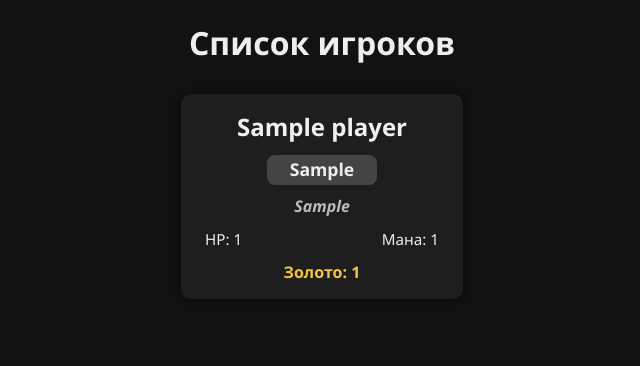
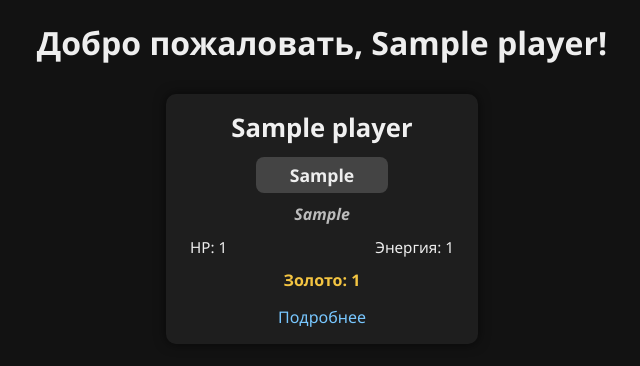
Before and after one commit to IndieGO86/flask-game, a Flask app: template templates/index.html in a window 1280 px wide. Shown: the top 366 px of the page, without its empty margins (318-958 px from the left). Run offline with Flask 3, Linux system fonts and the light colour scheme; the template is opened without the code that fills it: values that come from a table or form of the project are taken from there, others are empty; tables that the repository leaves empty hold one stand-in row (values such as "Sample post").

Commit message:
login page v.1

```diff
--- a/app.py
+++ b/app.py
@@ -1,16 +1,21 @@
-from flask import Flask, render_template_string,render_template, request, redirect, url_for
+from flask import Flask, render_template_string,render_template, request, redirect, url_for, session
 from models import db, Player
 import os
 
 app = Flask(__name__)
+app.secret_key = os.environ.get("SECRET_KEY", "supersecretkey")
 app.config['SQLALCHEMY_DATABASE_URI'] = os.environ.get("SQLALCHEMY_DATABASE_URI")
 app.config['SQLALCHEMY_TRACK_MODIFICATIONS'] = False
 db.init_app(app)
 
 @app.route("/")
 def index():
-    players = Player.query.all()
-    return render_template("index.html", players=players)
+    player_id = session.get("player_id")
+    if not player_id:
+        return redirect(url_for("register"))
+
+    player = Player.query.get(player_id)
+    return render_template("index.html", player=player)
 
 
 @app.route("/register", methods=["GET", "POST"])
@@ -42,6 +47,8 @@ def register():
         db.session.add(new_player)
         db.session.commit()
 
+        session["player_id"] = new_player.id
+
         return redirect(url_for("index"))
 
     return render_template("register.html")
--- a/templates/index.html
+++ b/templates/index.html
@@ -2,7 +2,7 @@
 <html lang="ru">
 <head>
   <meta charset="UTF-8" />
-    <title>Игроки</title>
+  <title>Ваш персонаж</title>
   <style>
     body {
       background: #121212;
@@ -18,13 +18,11 @@
 
     .container {
       display: flex;
-        flex-wrap: wrap;
-        gap: 20px;
       justify-content: center;
     }
 
     .card {
-        width: 250px;
+      width: 280px;
       background: #1e1e1e;
       padding: 16px;
       border-radius: 10px;
@@ -32,32 +30,23 @@
       transition: transform 0.2s ease;
     }
 
-      .card:hover {
-        transform: scale(1.03);
-      }
-
     .name {
       margin: 0 0 12px 0;
-        font-size: 1.5em;
+      font-size: 1.6em;
       text-align: center;
       color: #f0f0f0;
     }
 
     .race-box {
-          width: 100px;
-          height: auto;
+      width: 120px;
       background: #444;
       margin: 0 auto 10px auto;
-          padding: 5px;
+      padding: 6px;
       text-align: center;
       border-radius: 8px;
       font-weight: bold;
       font-size: 1.1em;
       user-select: none;
-
-          word-wrap: break-word;
-          white-space: normal;
-          line-height: 1.1;
     }
 
     .class {
@@ -81,13 +70,25 @@
       font-weight: bold;
       color: #f4c542;
     }
+
+    .details-link {
+      text-align: center;
+      margin-top: 15px;
+    }
+
+    .details-link a {
+      color: #78c7ff;
+      text-decoration: none;
+    }
+
+    .details-link a:hover {
+      text-decoration: underline;
+    }
   </style>
 </head>
 <body>
-    <h1>Список игроков</h1>
+  <h1>Добро пожаловать, {{ player.name }}!</h1>
   <div class="container">
-    {% if players %}
-        {% for player in players %}
     <div class="card">
       <h2 class="name">{{ player.name }}</h2>
       <div class="race-box">{{ player.race }}</div>
@@ -95,19 +96,19 @@
 
       <div class="stats">
         <span>HP: {{ player.health }}</span>
-              {% if player.player_class == 'Воин' %}
+        {% if player.energy is not none %}
           <span>Энергия: {{ player.energy }}</span>
-              {% else %}
+        {% elif player.mana is not none %}
           <span>Мана: {{ player.mana }}</span>
         {% endif %}
       </div>
 
       <div class="gold">Золото: {{ player.gold }}</div>
+
+      <div class="details-link">
+        <a href="{{ url_for('profile') }}">Подробнее</a>
       </div>
-        {% endfor %}
-    {% else %}
-        <p>Игроков пока нет</p>
-    {% endif %}
+    </div>
   </div>
 </body>
 </html>
```
Lines whose indentation alone changed are shown as unchanged.
